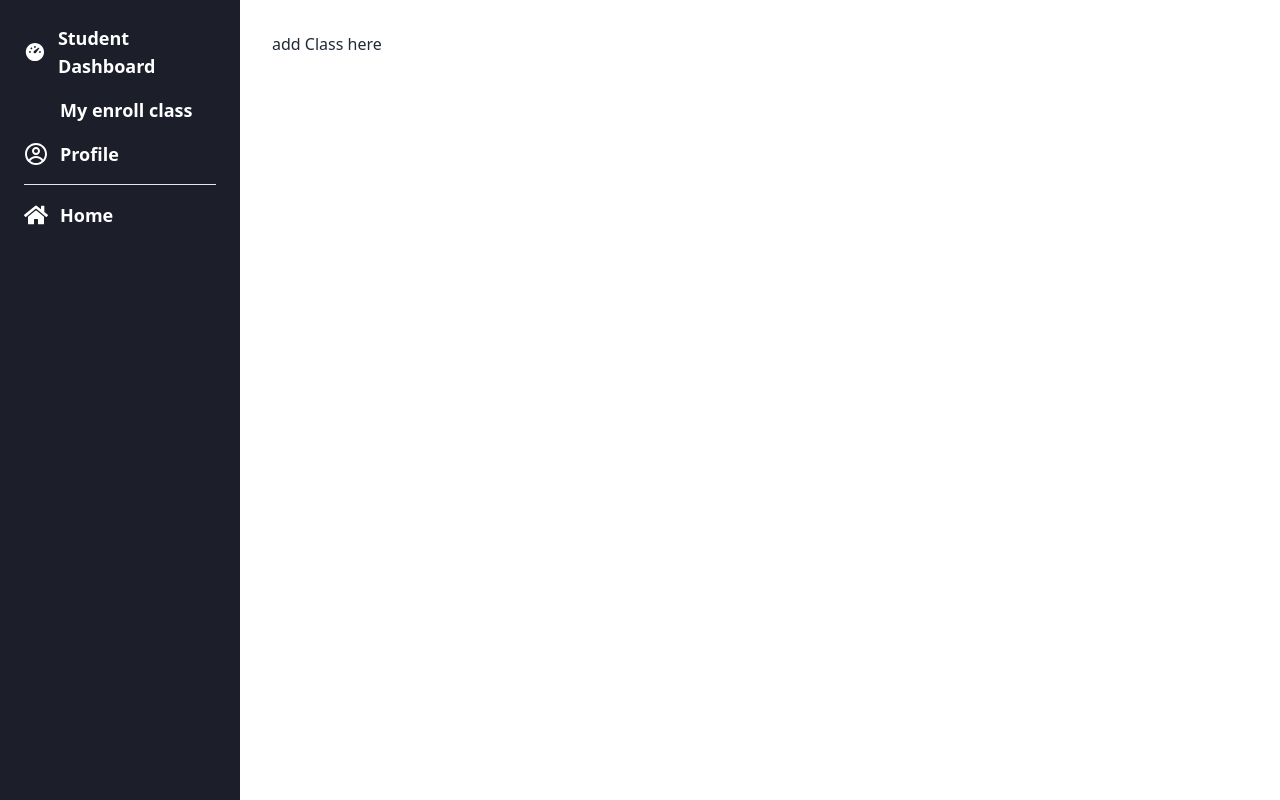
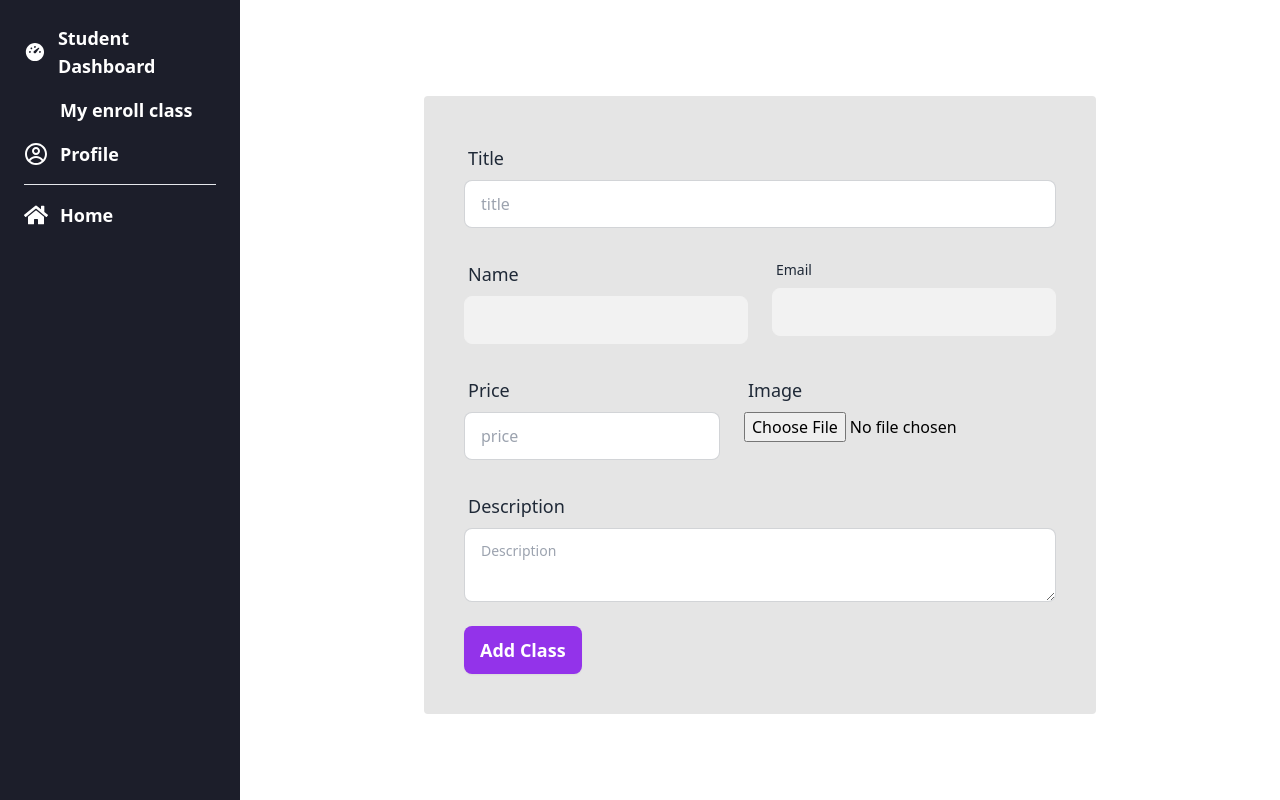
Before and after one commit to AhosanHabib2121/byteskill-client, a React (Vite) app: page /dashboard/addClass in a window 1280 px wide. Built offline with nearby package versions, Linux system fonts and the light colour scheme; no server answers; some icons are missing.

Commit message:
teacher added class

```diff
--- a/src/components/button/Button.jsx
+++ b/src/components/button/Button.jsx
@@ -9,6 +9,7 @@ const Button = ({ label, onClick, icon, round, outline}) => {
           transition
           px-4
           py-3
+          text-white
           hover:bg-[#7b25cb]
           ${round ? `${round}` :'rounded-lg'}
           ${outline ? 'bg-[#1C1E2A]' : 'bg-[#9333EA]'}
--- a/src/hooks/useAdmin.jsx
+++ b/src/hooks/useAdmin.jsx
@@ -3,17 +3,18 @@ import useAuth from "./useAuth";
 import useAxiosSecure from "./useAxiosSecure";
 
 const useAdmin =  () => {
-    const { user} = useAuth();
+    const { user, loading} = useAuth();
     const axiosSecure = useAxiosSecure();
-    const { data: isAdmin, isPending } = useQuery({
-        queryKey: ['isAdmin'],
+    const { data: isAdmin, isLoading:isAdminLoading } = useQuery({
+        queryKey: ['isAdmin', user?.email],
+        enabled: !loading && !!user?.email,
         queryFn: async () => {
             const res = await axiosSecure.get(`/api/user/admin/${user?.email}`);
             return res.data?.admin;
         }
     });
 
-    return [isAdmin, isPending]
+    return [isAdmin, isAdminLoading]
 };
 
 export default useAdmin;
--- a/src/hooks/useTeacherAdmin.jsx
+++ b/src/hooks/useTeacherAdmin.jsx
@@ -3,17 +3,19 @@ import useAuth from "./useAuth";
 import useAxiosSecure from "./useAxiosSecure";
 
 const useTeacherAdmin = () => {
-    const { user } = useAuth();
+    const { user,loading } = useAuth();
     const axiosSecure = useAxiosSecure();
-    const { data: isTeacherAdmin, isPending, } = useQuery({
-        queryKey: ['isTeacherAdmin'],
+    const { data: isTeacherAdmin, isLoading:isTeacherLoading } = useQuery({
+        queryKey: ['isTeacherAdmin', user?.email],
+        enabled:!loading && !!user?.email,
         queryFn: async () => {
+
             const res = await axiosSecure.get(`/api/user/teacherAdmin/${user?.email}`);
             return res.data?.teacherAdmin;
         }
 
     });
-    return [isTeacherAdmin, isPending]
+    return [isTeacherAdmin, isTeacherLoading]
 };
 
 export default useTeacherAdmin;
--- a/src/layouts/Dashboard.jsx
+++ b/src/layouts/Dashboard.jsx
@@ -9,14 +9,16 @@ import useAdmin from "../hooks/useAdmin";
 import useTeacherAdmin from "../hooks/useTeacherAdmin";
 import loader from '../assets/loader.gif'
 import { MdAddToQueue } from "react-icons/md";
+import useAuth from "../hooks/useAuth";
 
 const Dashboard = () => {
+    const {loading } = useAuth();
 
-    const [isAdmin, isPending] = useAdmin();
-    const [isTeacherAdmin] = useTeacherAdmin();
-    console.log(isTeacherAdmin);
+    const [isAdmin, isAdminLoading] = useAdmin();
+    const [isTeacherAdmin, isTeacherLoading] = useTeacherAdmin();
 
-    if (isPending) {
+
+    if (loading || isAdminLoading || isTeacherLoading) {
         return <div className=" grid justify-center items-center h-screen">
             <img src={loader} alt="not found" />
         </div>
@@ -45,7 +47,8 @@ const Dashboard = () => {
                     <ul className="p-6 text-lg font-semibold w-60 min-h-full bg-[#1C1E2A] text-white space-y-4">
                         {/* Sidebar content here */}
 
-                        {isAdmin && <>
+                        {
+                            isAdmin ? <>
                                 <li><NavLink to='/dashboard/admin' className='flex items-center gap-3'><RiDashboard3Fill className=" text-2xl" />Admin Dashboard</NavLink></li>
 
                                 <li><NavLink to='/dashboard/teacherRequest' className='flex items-center gap-3'><VscGitPullRequestGoToChanges className=" text-2xl" /> Teacher Request</NavLink></li>
@@ -57,12 +60,7 @@ const Dashboard = () => {
                                 <li><NavLink to='/dashboard/profile' className='flex items-center gap-3'><CgProfile className=" text-2xl" /> Profile</NavLink></li>
                                 <hr />
                                 <li><NavLink to='/' className='flex items-center gap-3'><FaHome className=" text-2xl" /> Home</NavLink></li>
-
-                            </>
-
-                        }
-                        {
-                            isTeacherAdmin && <>
+                            </> : isTeacherAdmin ? <>
                                     <li><NavLink to='/dashboard/admin' className='flex items-center gap-3'><RiDashboard3Fill className=" text-2xl" />teacher Dashboard</NavLink></li>
 
                                     <li><NavLink to='/dashboard/addClass' className='flex items-center gap-3'><MdAddToQueue className=" text-2xl" /> Add Class</NavLink></li>
@@ -74,12 +72,7 @@ const Dashboard = () => {
                                     <hr />
                                     <li><NavLink to='/' className='flex items-center gap-3'><FaHome className=" text-2xl" /> Home</NavLink></li>
 
-                            </>
-                        }
-
-                        {
-                            (!isAdmin == true && !isTeacherAdmin == true) && <>
-
+                                </> : <>
                                         <li><NavLink to='/dashboard/admin' className='flex items-center gap-3'><RiDashboard3Fill className=" text-2xl" />Student Dashboard</NavLink></li>
 
                                         <li><NavLink to='/dashboard/myEnrollClass' className='flex items-center gap-3'><FaBookOpenReader className=" text-2xl" /> My enroll class</NavLink></li>
--- a/src/pages/Dashboard/teacherDashboard/AddClass.jsx
+++ b/src/pages/Dashboard/teacherDashboard/AddClass.jsx
@@ -1,8 +1,133 @@
+/* eslint-disable react-hooks/rules-of-hooks */
+import Swal from "sweetalert2";
+import useAxiosSecure from "../../../hooks/useAxiosSecure";
+import { useForm } from "react-hook-form";
+import useAuth from "../../../hooks/useAuth";
+import useImageUpload from "../../../hooks/useImageUpload";
 
 const AddClass = () => {
+    const { register, handleSubmit, reset } = useForm();
+    const axiosSecure = useAxiosSecure();
+    const { user } = useAuth();
+
+    const onSubmit = async (data) => {
+        // image upload to imgbb
+        const imageUpload = await useImageUpload(data?.image[0])
+
+        const addClassData = {
+            title: data?.title,
+            name: user?.displayName,
+            email: user?.email,
+            price: data?.price,
+            image: imageUpload?.data?.display_url,
+            description: data?.description,
+        }
+        // add class data save to database
+        const requestRes = await axiosSecure.post('/addClass', addClassData);
+        if (requestRes?.data?.insertedId) {
+            reset();
+            Swal.fire({
+                position: "top-end",
+                icon: "success",
+                title: 'Added to the new class',
+                showConfirmButton: false,
+                timer: 1500
+            });
+        }
+    }
+
     return (
         <div>
-            <h2>add Class here</h2>
+            <div className=" mt-16 max-w-2xl mx-auto bg-[#e5e5e5] p-10 rounded">
+                <form onSubmit={handleSubmit(onSubmit)}>
+                    {/* name here */}
+                    <div className="form-control w-full mb-6 text-black">
+                        <label className="label">
+                            <span className="label-text text-lg font-medium"> Title</span>
+                        </label>
+                        <input
+                            {...register("title")}
+                            type="text"
+                            placeholder="title" className="input input-bordered w-full "
+                        />
+                    </div>
+                    {/* name and email here */}
+                    <div className=" flex gap-6">
+                        {/* name here */}
+                        <div className="form-control w-full mb-6 text-black">
+                            <label className="label">
+                                <span className="label-text text-lg font-medium"> Name</span>
+                            </label>
+                            <input
+                                {...register("name")}
+                                type="text"
+                                defaultValue={user?.displayName}
+                                className="input input-bordered w-full "
+                                disabled
+                            />
+                        </div>
+                        {/* email here */}
+                        <div className="form-control w-full mb-6 text-black">
+                            <label className="label text-lg font-medium">
+                                <span className="label-text"> Email</span>
+                            </label>
+                            <input
+                                {...register("email")}
+                                type="email"
+                                defaultValue={user?.email}
+                                className="input input-bordered w-full "
+                                disabled
+                            />
+                        </div>
+
+                    </div>
+
+                    {/* price and image */}
+                    <div className=" flex gap-6">
+                        {/* price here */}
+                        <div className="form-control w-full mb-6 text-black">
+                            <label className="label">
+                                <span className="label-text text-lg font-medium"> Price</span>
+                            </label>
+                            <input
+                                {...register("price", { required: true })}
+                                type="number"
+                                placeholder="price" className="input input-bordered w-full " />
+                        </div>
+
+                        {/* image here */}
+                        <div className="form-control w-full mb-6 text-black">
+                            <label className="label">
+                                <span className="label-text text-lg font-medium"> Image</span>
+                            </label>
+                            <input
+                                {...register("image", { required: true })}
+                                required
+                                type='file'
+                            />
+                        </div>
+                    </div>
+                    {/* title here */}
+                    <div className="form-control w-full mb-6 text-black">
+                        <label className="label">
+                            <span className="label-text text-lg font-medium"> Description</span>
+                        </label>
+                        <textarea
+                            {...register("description", { required: true })}
+                            placeholder="Description" className="textarea textarea-bordered w-full " >
+                        </textarea>
+                    </div>
+                    <div>
+                        <div className=" mt-6">
+                            <input
+                                type="submit"
+                                className="btn bg-[#9333EA] text-white normal-case text-lg hover:bg-[#7517cc] border-0"
+                                value="Add Class"
+                            />
+                        </div>
+                    </div>
+                </form>
+            </div>
         </div>
     );
 };
```
Lines whose indentation alone changed are shown as unchanged.
